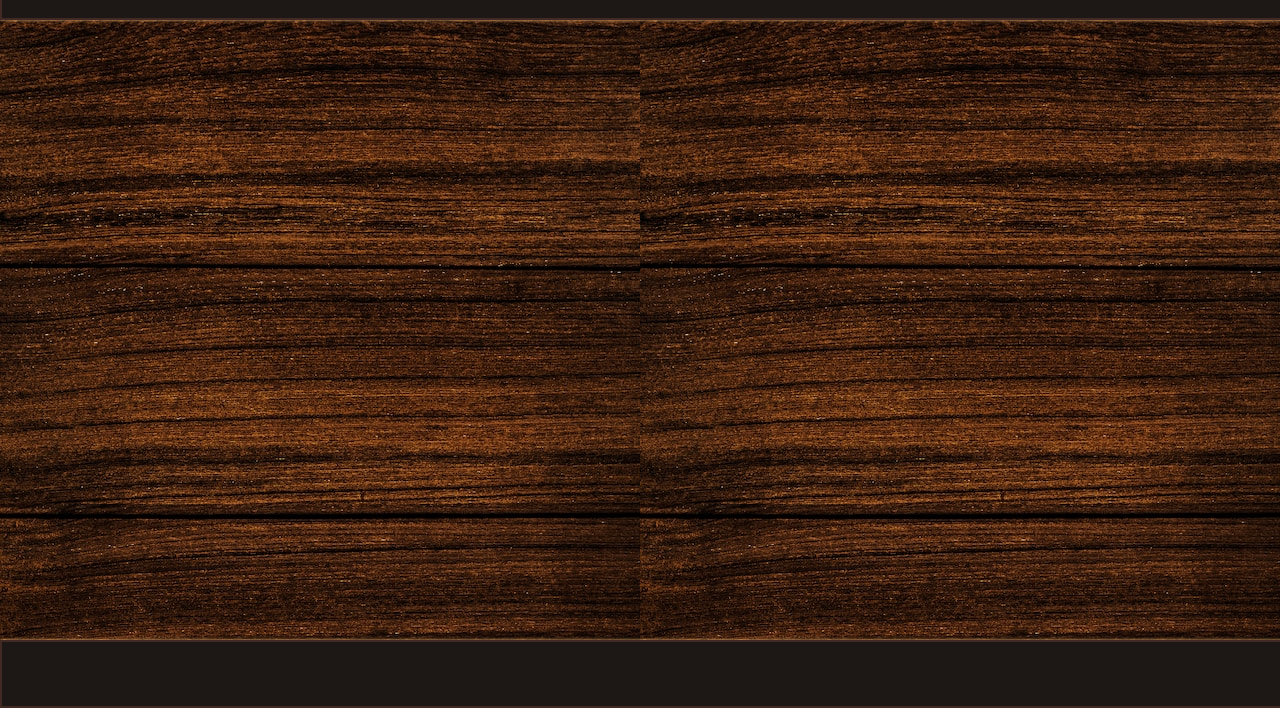
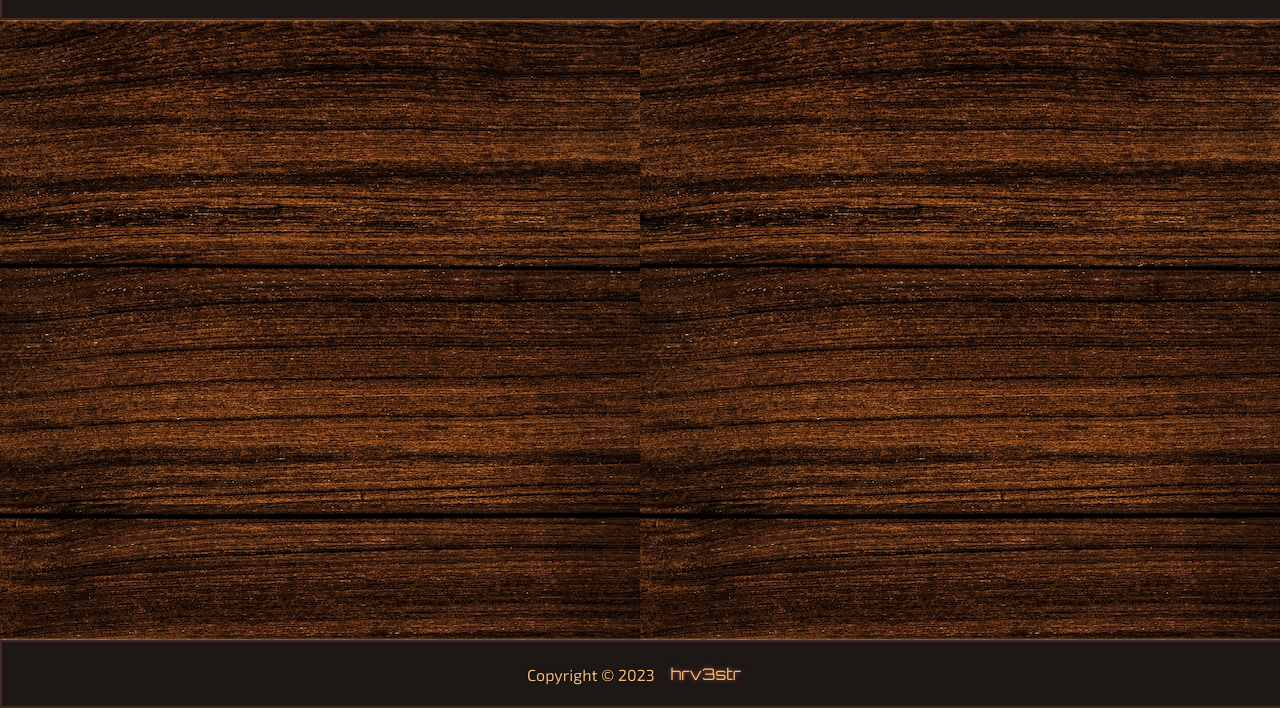
Before and after one commit to hrv3str/odin-library, a plain HTML site: page index.html in a window 1280 px wide. Shown: the part 104-812 px from the top of the page. Drawn offline with Linux system fonts and the light colour scheme.

Commit message:
Footer text
Add text to footer and styled it

```diff
--- a/index.html
+++ b/index.html
@@ -31,7 +31,8 @@
     <div id="book-container">
     </div>
     <div id="footer"
-        class="border-shadow centered">
+        class="border-shadow">
+        Copyright © 2023 <a href="https://github.com/hrv3str" target="_blank">hrv3str</a>
     </div>
     <div class="form-screen no-visible"
         id="form-screen">
--- a/styles.css
+++ b/styles.css
@@ -173,9 +173,20 @@ form {
     width: 100%;
     height: max(8vh, 35px);
     background-color: var(--col-first);
+    display: flex;
+    justify-content: center;
+    align-items: center;
 }
 
 .book-card:last-child::after {
     width: 100%;
     height: max(16vh, 70px);
 }
+
+#footer > a {
+    text-decoration: none;
+    font-family: var(--font-orbitron);
+    margin: 0 1rem;
+    color: var(--col-fourth);
+    text-shadow: 0px 0px 5px var(--col-third);
+}
```
